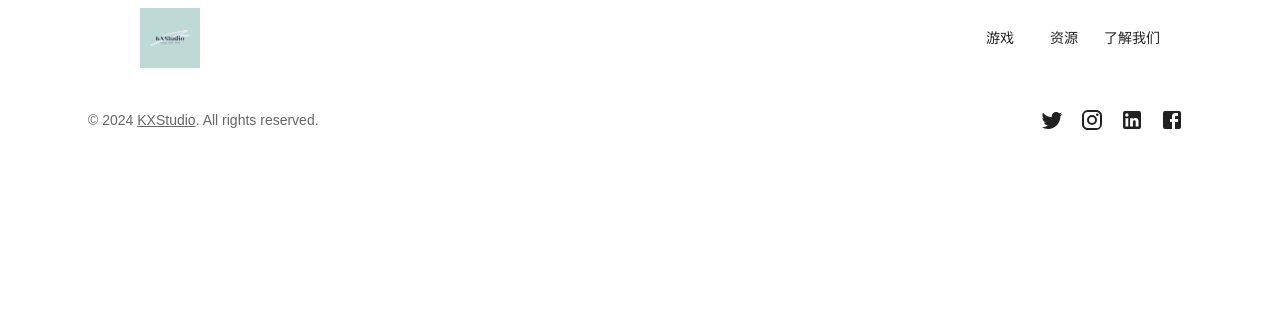
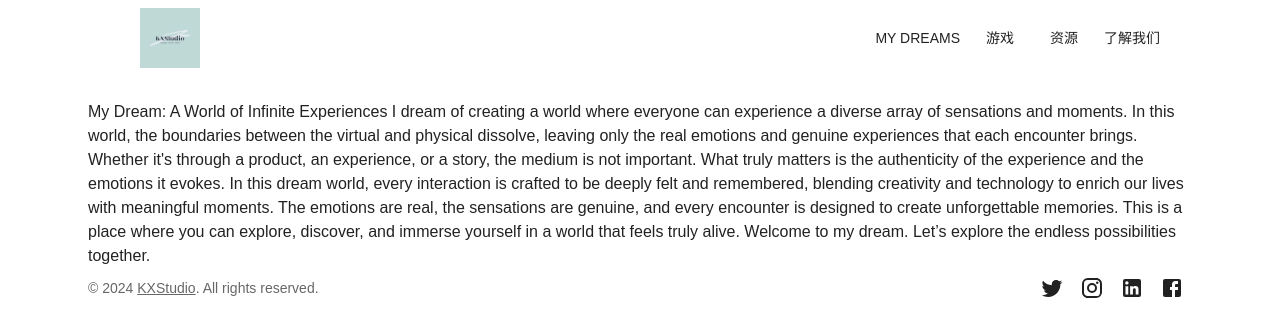
Before and after one commit to y1141335509/kxstudio, a React (Create React App) app: page /my-dream in a window 1280 px wide. Shown: the top 336 px of the page. Built offline with nearby package versions, Linux system fonts and the light colour scheme; a web font is replaced by a local one.

Commit message:
added my-dream section

```diff
--- a/src/App.tsx
+++ b/src/App.tsx
@@ -12,6 +12,7 @@ import HomePage from './components/HomePage/HomePage'; // Your homepage componen
 import GamesPage from './components/GamesPage/GamesPage'; // Component for Games
 import ResourcesPage from './components/ResourcesPage/ResourcesPage'; // Component for Resources
 import AboutUsPage from './components/AboutUsPage/AboutUsPage'; // Component for About Us
+import MyDreamPage from './components/MyDreamPage/MyDreamPage'; // Component for My Dream
 
 
 export default function App() {
@@ -24,6 +25,7 @@ export default function App() {
       <Header />
       <Routes>
         <Route path="/" element={<HomePage />} />
+        <Route path="/my-dream" element={<MyDreamPage />} />
         <Route path="/games" element={<GamesPage />} />
         <Route path="/resources" element={<ResourcesPage />} />
         <Route path="/about-us" element={<AboutUsPage />} />
--- a/src/components/Header/Header.tsx
+++ b/src/components/Header/Header.tsx
@@ -23,6 +23,9 @@ const Header: React.FC = () => {
 
           <div style={{ display: 'flex', marginRight: '2em' }}>
             {/* Navigation Links */}
+            <Button color='inherit' component={RouterLink} to='/my-dream'>
+              My Dreams
+            </Button>
             <Button color="inherit" component={RouterLink} to="/games">
               游戏
             </Button>
--- /dev/null
+++ b/src/components/MyDreamPage/MyDreamPage.tsx
@@ -0,0 +1,24 @@
+import * as React from 'react';
+import { Route, Routes } from 'react-router-dom';
+import Container from '@mui/material/Container';
+import Typography from '@mui/material/Typography';
+import Box from '@mui/material/Box';
+import Link from '@mui/material/Link';
+import Footer from '../Footer/Footer';  // Component for Footer
+
+
+
+
+export default function MyDreamPage() {
+  return (
+    <Container maxWidth="lg">
+      <Typography>
+        My Dream: A World of Infinite Experiences
+        I dream of creating a world where everyone can experience a diverse array of sensations and moments. In this world, the boundaries between the virtual and physical dissolve, leaving only the real emotions and genuine experiences that each encounter brings.
+        Whether it's through a product, an experience, or a story, the medium is not important. What truly matters is the authenticity of the experience and the emotions it evokes. In this dream world, every interaction is crafted to be deeply felt and remembered, blending creativity and technology to enrich our lives with meaningful moments.
+        The emotions are real, the sensations are genuine, and every encounter is designed to create unforgettable memories. This is a place where you can explore, discover, and immerse yourself in a world that feels truly alive.
+        Welcome to my dream. Let’s explore the endless possibilities together.
+      </Typography>
+    </Container>
+  );
+}
```
